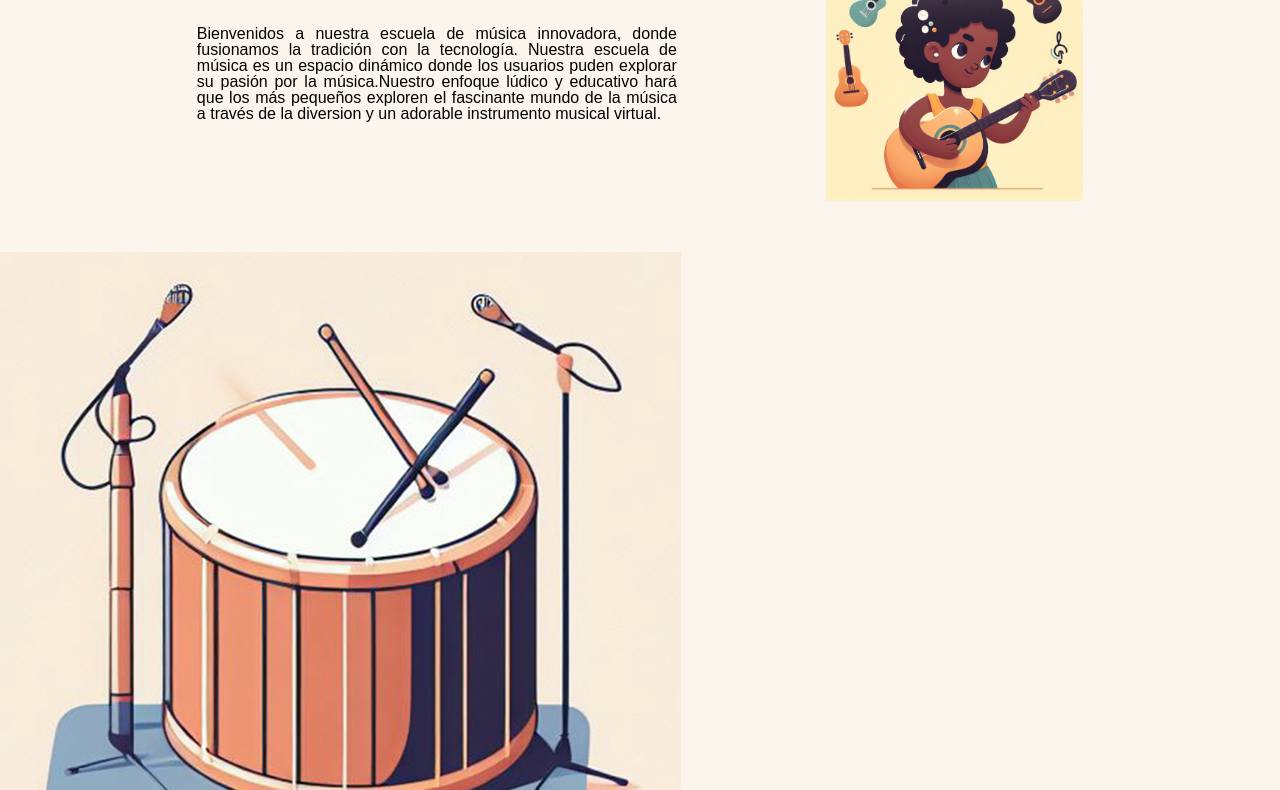
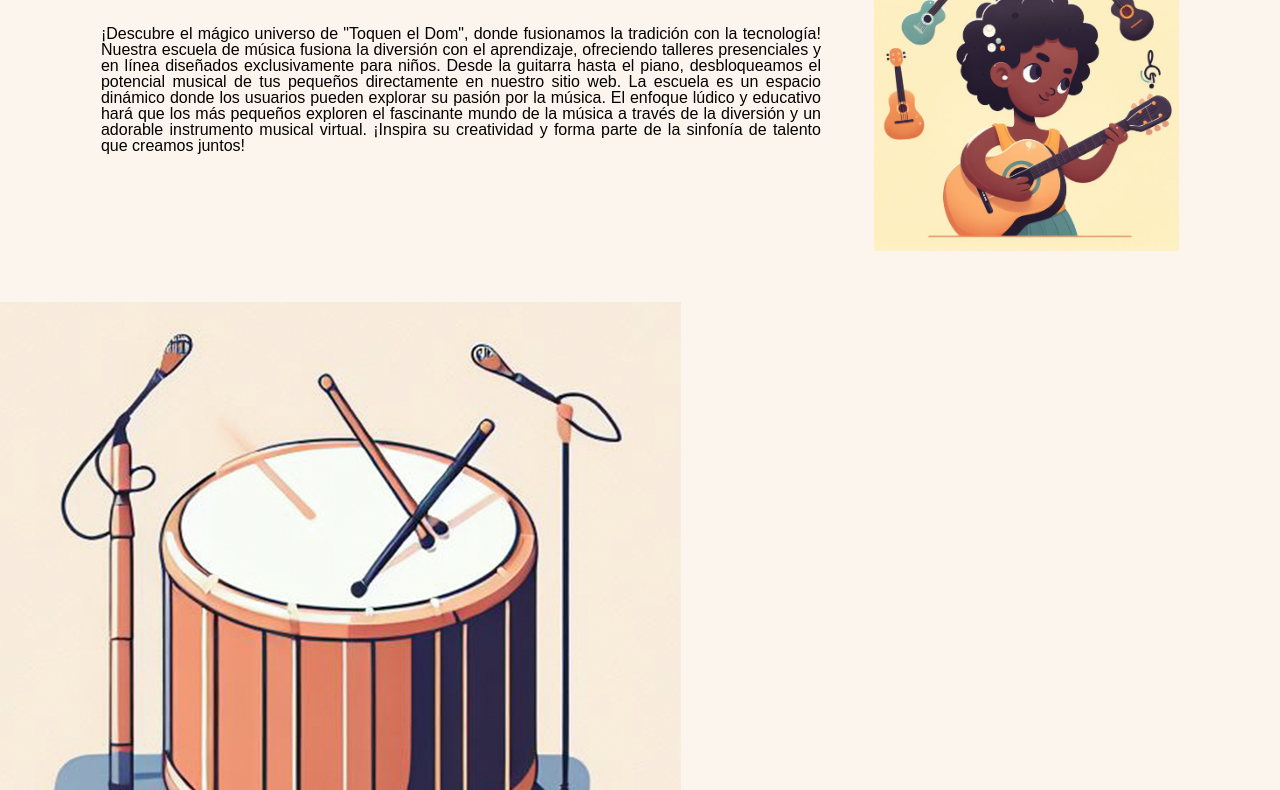
Before and after one commit to melitacasola/toquen-el-dom-g4, a plain HTML site: page home.html in a window 1280 px wide. Shown: the part 210-1000 px from the top of the page. Drawn offline with nearby package versions, Linux system fonts and the light colour scheme; a web font is replaced by a local one.

Commit message:
adiciones en el home

```diff
--- a/assets/css/style.css
+++ b/assets/css/style.css
@@ -70,7 +70,7 @@ nav ul li a:hover {
 
 /* PÁGINA HOME */
 .hm-image img{
-    max-height: 270px;
+    max-height: 320px;
 }
 .hm-descriptivo {
     display: flex;
@@ -79,7 +79,7 @@ nav ul li a:hover {
 }
 
 .hm-texto {
-    width: 30rem;
+    width: 45rem;
     font-family: 'Solway', sans-serif;
 }
 
@@ -128,7 +128,6 @@ nav ul li a:hover {
 
 
 /* footer */
-/* COMO HAGO PARA QUE EL FOOTER SE QUEDE SIEMPRE AL FINAL? NO CONSIGO SIN HACER QUE SEA STICKY */
 
 footer {
     background-color: var(--color-yellow);
--- a/home.html
+++ b/home.html
@@ -30,9 +30,10 @@
             <section class="hm-descriptivo">
             <!-- cambiar nombre de la clase, ahora no se me ocurre ninguno -->
                 <div class="hm-texto">
-                <h1>TOQUEN EL DOM</h1>
-                <h2>Escuela de música online para los mas peques</h2>
-                <p>Bienvenidos a nuestra escuela de música innovadora, donde fusionamos la tradición con la tecnología. Nuestra escuela de música es un espacio dinámico donde los usuarios puden explorar su pasión por la música.Nuestro enfoque lúdico y educativo hará que los más pequeños exploren el fascinante mundo de la música a través de la diversion y un adorable instrumento musical virtual.</p>
+                    <h1>TOQUEN EL DOM</h1>
+                    <h2>Escuela de música online para los mas peques</h2>
+                    <p>¡Descubre el mágico universo de "Toquen el Dom", donde fusionamos la tradición con la tecnología! Nuestra escuela de música fusiona la diversión con el aprendizaje, ofreciendo talleres presenciales y en línea diseñados exclusivamente para niños. Desde la guitarra hasta el piano, desbloqueamos el potencial musical de tus pequeños directamente en nuestro sitio web. La escuela es un espacio dinámico donde los usuarios pueden explorar su pasión por la música. El enfoque lúdico y educativo hará que los más pequeños exploren el fascinante mundo de la música a través de la diversión y un adorable instrumento musical virtual. ¡Inspira su creatividad y forma parte de la sinfonía de talento que creamos juntos!
+                    </p>
                 </div>
                 <aside class="hm-image">
                     <img src="/assets/img/imagen nena home.png" alt="imagen de una niña tocando la guitarra">
```
